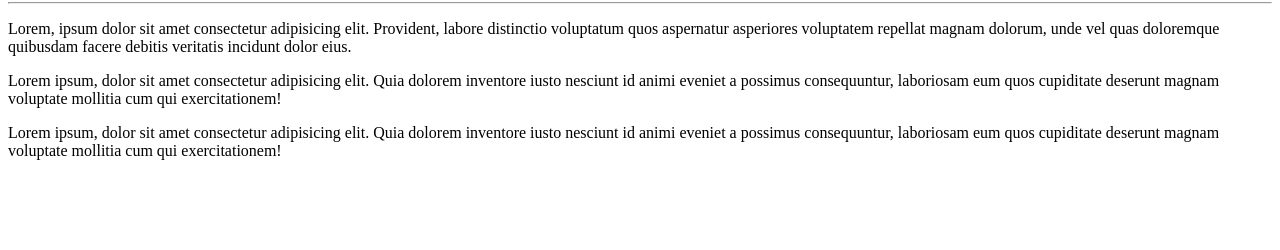
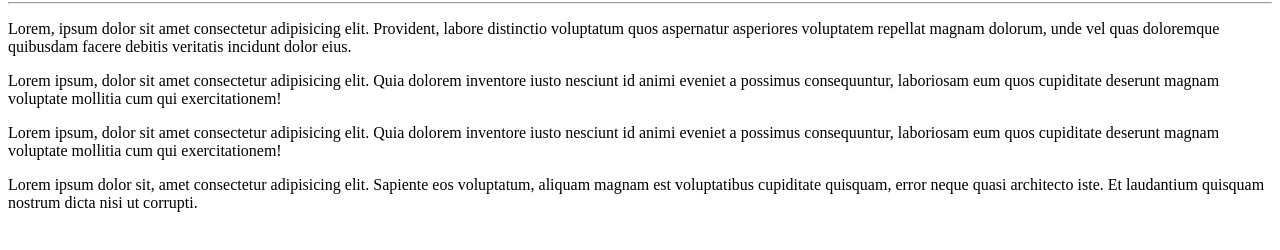
Before and after one commit to JulianCBraga/Ola-Mundo, a plain HTML site: page site-exemplo/index.html in a window 1280 px wide. Shown: the part 78-328 px from the top of the page. Drawn offline with Linux system fonts and the light colour scheme.

Commit message:
Update index.html

```diff
--- a/site-exemplo/index.html
+++ b/site-exemplo/index.html
@@ -11,6 +11,6 @@
     <p>Lorem, ipsum dolor sit amet consectetur adipisicing elit. Provident, labore distinctio voluptatum quos aspernatur asperiores voluptatem repellat magnam dolorum, unde vel quas doloremque quibusdam facere debitis veritatis incidunt dolor eius.</p>
     <p>Lorem ipsum, dolor sit amet consectetur adipisicing elit. Quia dolorem inventore iusto nesciunt id animi eveniet a possimus consequuntur, laboriosam eum quos cupiditate deserunt magnam voluptate mollitia cum qui exercitationem!</p>
     <p>Lorem ipsum, dolor sit amet consectetur adipisicing elit. Quia dolorem inventore iusto nesciunt id animi eveniet a possimus consequuntur, laboriosam eum quos cupiditate deserunt magnam voluptate mollitia cum qui exercitationem!</p>
-
+    <p>Lorem ipsum dolor sit, amet consectetur adipisicing elit. Sapiente eos voluptatum, aliquam magnam est voluptatibus cupiditate quisquam, error neque quasi architecto iste. Et laudantium quisquam nostrum dicta nisi ut corrupti.</p>
 </body>
 </html>
```
